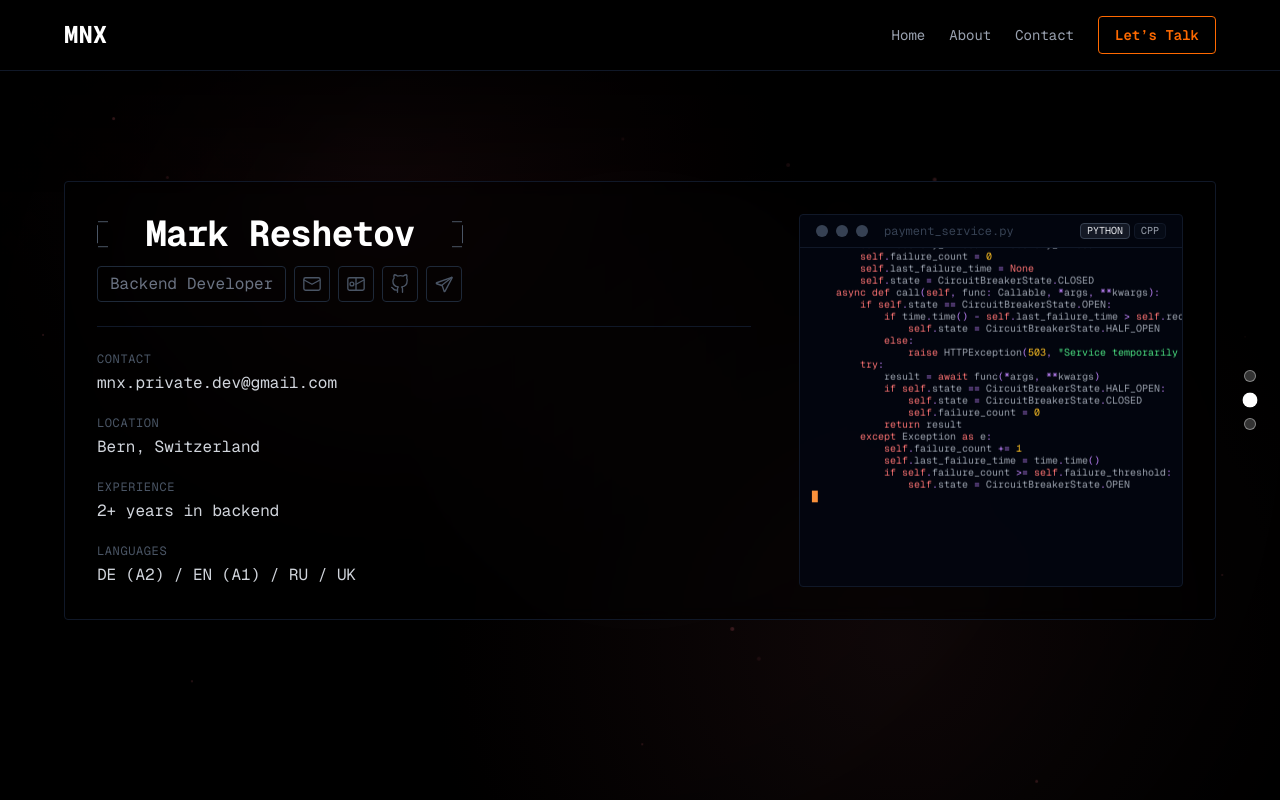
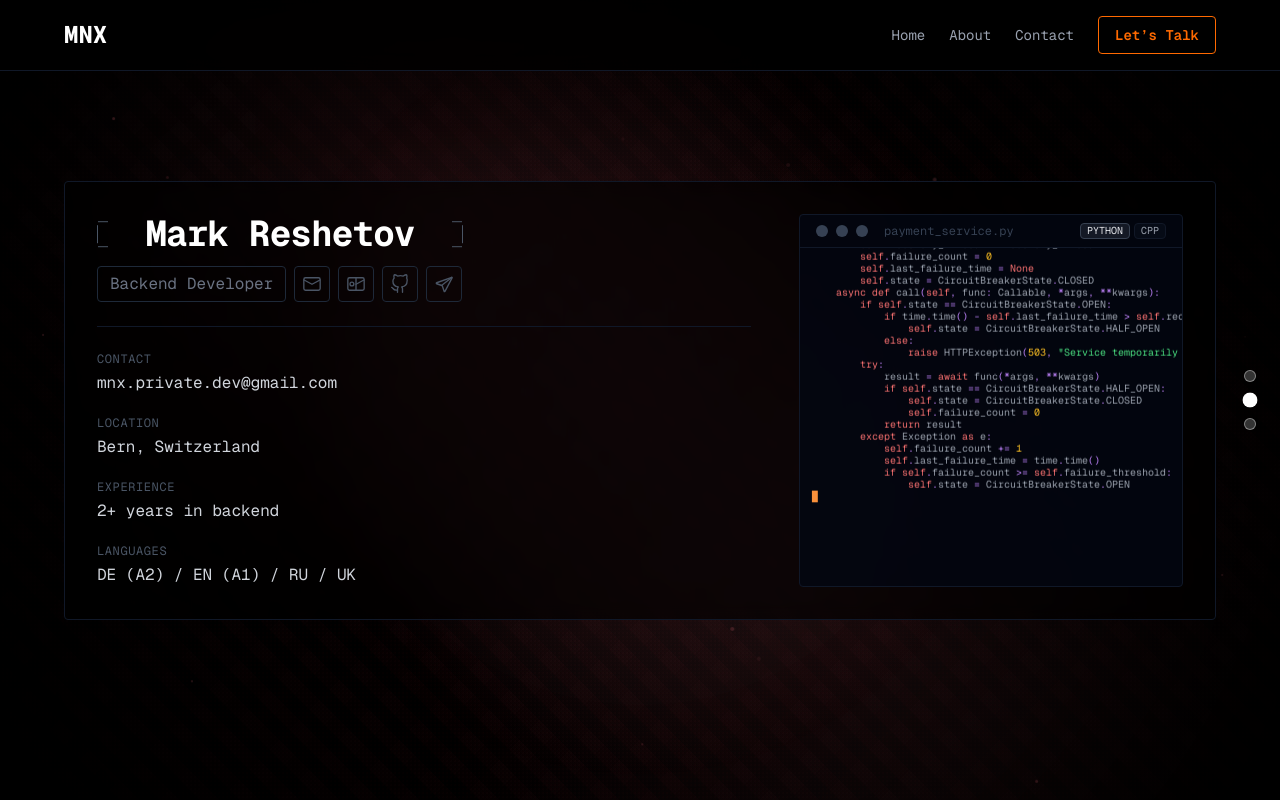
Before and after one commit to Zenn1t/playground.dev, a Next.js app in the folder playground/: page / in a window 1280 px wide. Both pictures are taken after a click on the button 1250 px from the left and 400 px from the top of the page. Built offline with nearby package versions, Linux system fonts and the light colour scheme.

Commit message:
Update index.tsx

```diff
--- a/playground/src/components/sections/about/index.tsx
+++ b/playground/src/components/sections/about/index.tsx
@@ -65,54 +65,65 @@ WineParticleSystem.displayName = 'WineParticleSystem';
 const BackgroundEffects = memo(() => (
   <div className="absolute inset-0 pointer-events-none">
     <div
-      className="absolute inset-0 opacity-20"
+      className="absolute inset-0 opacity-35"
       style={{
-        background: `linear-gradient(45deg, rgba(114, 47, 55, 0.08) 25%, transparent 25%, transparent 50%, rgba(114, 47, 55, 0.08) 50%, rgba(114, 47, 55, 0.08) 75%, transparent 75%, transparent)`,
+        background: `linear-gradient(45deg, rgba(114, 47, 55, 0.12) 25%, transparent 25%, transparent 50%, rgba(114, 47, 55, 0.12) 50%, rgba(114, 47, 55, 0.12) 75%, transparent 75%, transparent)`,
         backgroundSize: '40px 40px',
         transform: 'translateZ(0)',
       }}
     />
 
     <div
-      className="absolute inset-0 opacity-15"
+      className="absolute inset-0 opacity-25"
       style={{
-        background: `linear-gradient(135deg, rgba(139, 69, 76, 0.05) 25%, transparent 25%, transparent 50%, rgba(139, 69, 76, 0.05) 50%, rgba(139, 69, 76, 0.05) 75%, transparent 75%, transparent)`,
+        background: `linear-gradient(135deg, rgba(139, 69, 76, 0.08) 25%, transparent 25%, transparent 50%, rgba(139, 69, 76, 0.08) 50%, rgba(139, 69, 76, 0.08) 75%, transparent 75%, transparent)`,
         backgroundSize: '60px 60px',
         transform: 'translateZ(0)',
       }}
     />
 
+    <div className="absolute inset-0 bg-[linear-gradient(45deg,rgba(114,47,55,0.08)_25%,transparent_25%,transparent_50%,rgba(114,47,55,0.08)_50%,rgba(114,47,55,0.08)_75%,transparent_75%,transparent)] bg-[length:40px_40px] opacity-30" />
+
+    <div className="absolute inset-0 bg-[linear-gradient(135deg,rgba(139,69,76,0.05)_25%,transparent_25%,transparent_50%,rgba(139,69,76,0.05)_50%,rgba(139,69,76,0.05)_75%,transparent_75%,transparent)] bg-[length:60px_60px] opacity-20" />
+
     <div
-      className="absolute inset-0 opacity-20"
+      className="absolute inset-0 opacity-30"
       style={{
         backgroundImage: `
-          repeating-linear-gradient(90deg, transparent, transparent 2px, rgba(114, 47, 55, 0.03) 2px, rgba(114, 47, 55, 0.03) 4px),
-          repeating-linear-gradient(0deg, transparent, transparent 2px, rgba(139, 69, 76, 0.02) 2px, rgba(139, 69, 76, 0.02) 4px)
+          repeating-linear-gradient(90deg, transparent, transparent 2px, rgba(114, 47, 55, 0.05) 2px, rgba(114, 47, 55, 0.05) 4px),
+          repeating-linear-gradient(0deg, transparent, transparent 2px, rgba(139, 69, 76, 0.04) 2px, rgba(139, 69, 76, 0.04) 4px)
         `,
         transform: 'translateZ(0)',
       }}
     />
 
+    <div className="absolute inset-0 bg-[repeating-linear-gradient(90deg,transparent,transparent_2px,rgba(114,47,55,0.04)_2px,rgba(114,47,55,0.04)_4px)] opacity-50" />
+    <div className="absolute inset-0 bg-[repeating-linear-gradient(0deg,transparent,transparent_2px,rgba(139,69,76,0.03)_2px,rgba(139,69,76,0.03)_4px)] opacity-40" />
+
     <div
       className="absolute inset-0"
       style={{
         background: `
-          radial-gradient(circle at 30% 20%, rgba(114, 47, 55, 0.15) 0%, transparent 40%),
-          radial-gradient(circle at 70% 80%, rgba(139, 69, 76, 0.12) 0%, transparent 45%)
+          radial-gradient(circle at 30% 20%, rgba(114, 47, 55, 0.20) 0%, transparent 40%),
+          radial-gradient(circle at 70% 80%, rgba(139, 69, 76, 0.16) 0%, transparent 45%)
         `,
         transform: 'translateZ(0)',
       }}
     />
 
+    <div className="absolute inset-0 bg-[radial-gradient(circle_at_center,rgba(114,47,55,0.2)_0%,rgba(139,69,76,0.1)_30%,transparent_50%)]" />
+
     <div
       className="absolute inset-0"
       style={{
-        background: `radial-gradient(circle at center, transparent 0%, transparent 30%, rgba(0, 0, 0, 0.1) 50%, rgba(0, 0, 0, 0.3) 70%, rgba(0, 0, 0, 0.5) 85%, rgba(0, 0, 0, 0.7) 95%, rgba(0, 0, 0, 0.85) 100%)`,
+        background: `radial-gradient(circle at center, transparent 0%, transparent 25%, rgba(0, 0, 0, 0.15) 50%, rgba(0, 0, 0, 0.35) 70%, rgba(0, 0, 0, 0.55) 85%, rgba(0, 0, 0, 0.75) 95%, rgba(0, 0, 0, 0.9) 100%)`,
         transform: 'translateZ(0)',
       }}
     />
 
-    <div className="absolute inset-x-0 top-0 h-96 bg-gradient-to-b from-black via-transparent to-transparent" />
+    <div className="absolute inset-0 bg-[radial-gradient(circle_at_center,transparent_0%,transparent_40%,rgba(0,0,0,0.05)_50%,rgba(0,0,0,0.15)_65%,rgba(0,0,0,0.35)_80%,rgba(0,0,0,0.6)_90%,rgba(0,0,0,0.8)_100%)]" />
+
+    <div className="absolute inset-x-0 top-0 h-96 bg-gradient-to-b from-black/40 via-transparent to-transparent" />
   </div>
 ));
 
@@ -347,7 +358,7 @@ export default function AboutSection({ activeIndex }: AboutSectionProps) {
       <div className="w-full max-w-6xl mx-auto relative z-10">
         <div
           ref={containerRef}
-          className="border border-gray-900 rounded-sm p-4 md:p-8 flex flex-col lg:flex-row bg-black/50 backdrop-blur-sm will-change-transform"
+          className="border border-gray-900 rounded-sm p-4 md:p-8 flex flex-col lg:flex-row bg-black/60 backdrop-blur-sm will-change-transform"
         >
           <div className="flex-1 space-y-6 mb-8 lg:mb-0">
             <div className="border-b border-gray-900 pb-6 space-y-3">
```
